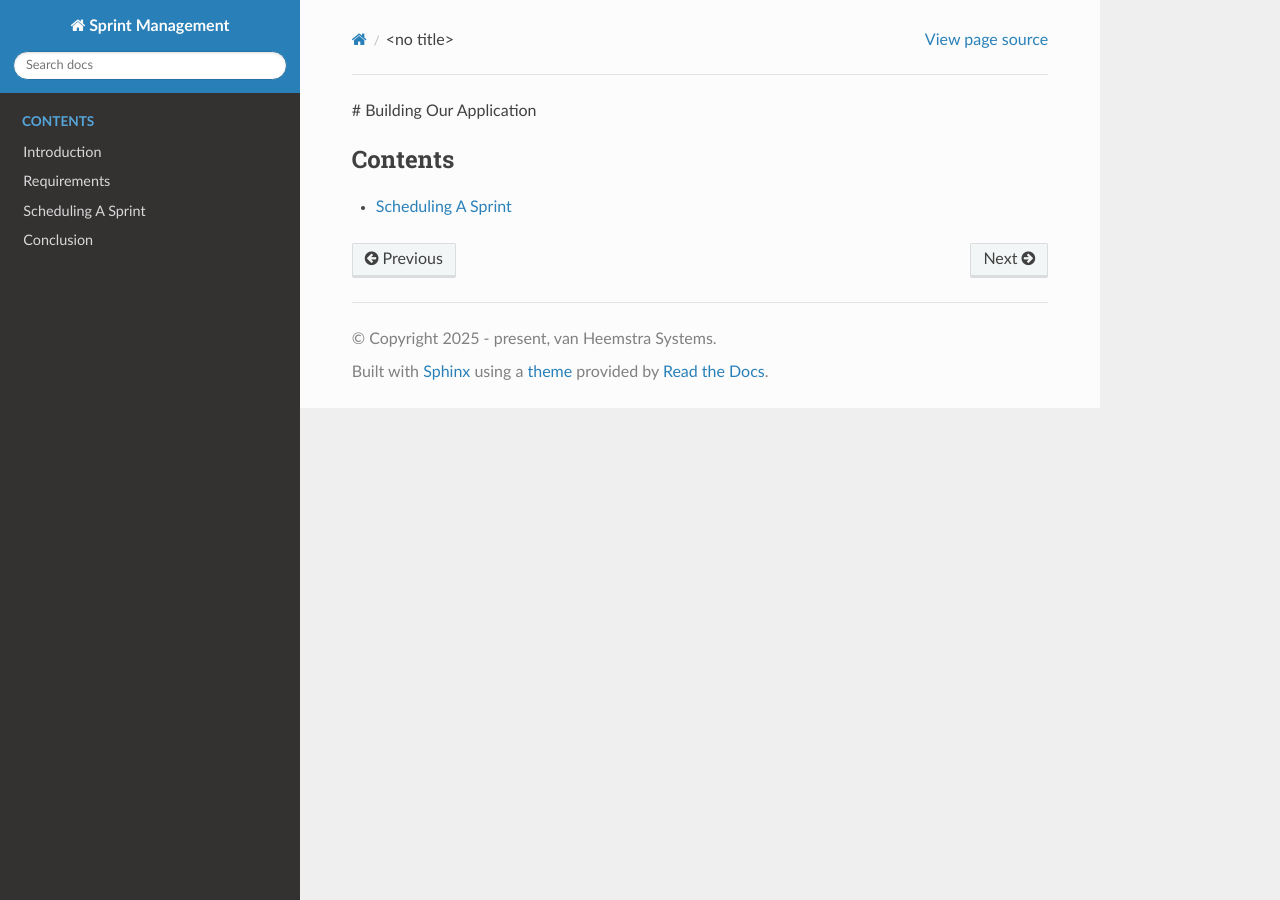
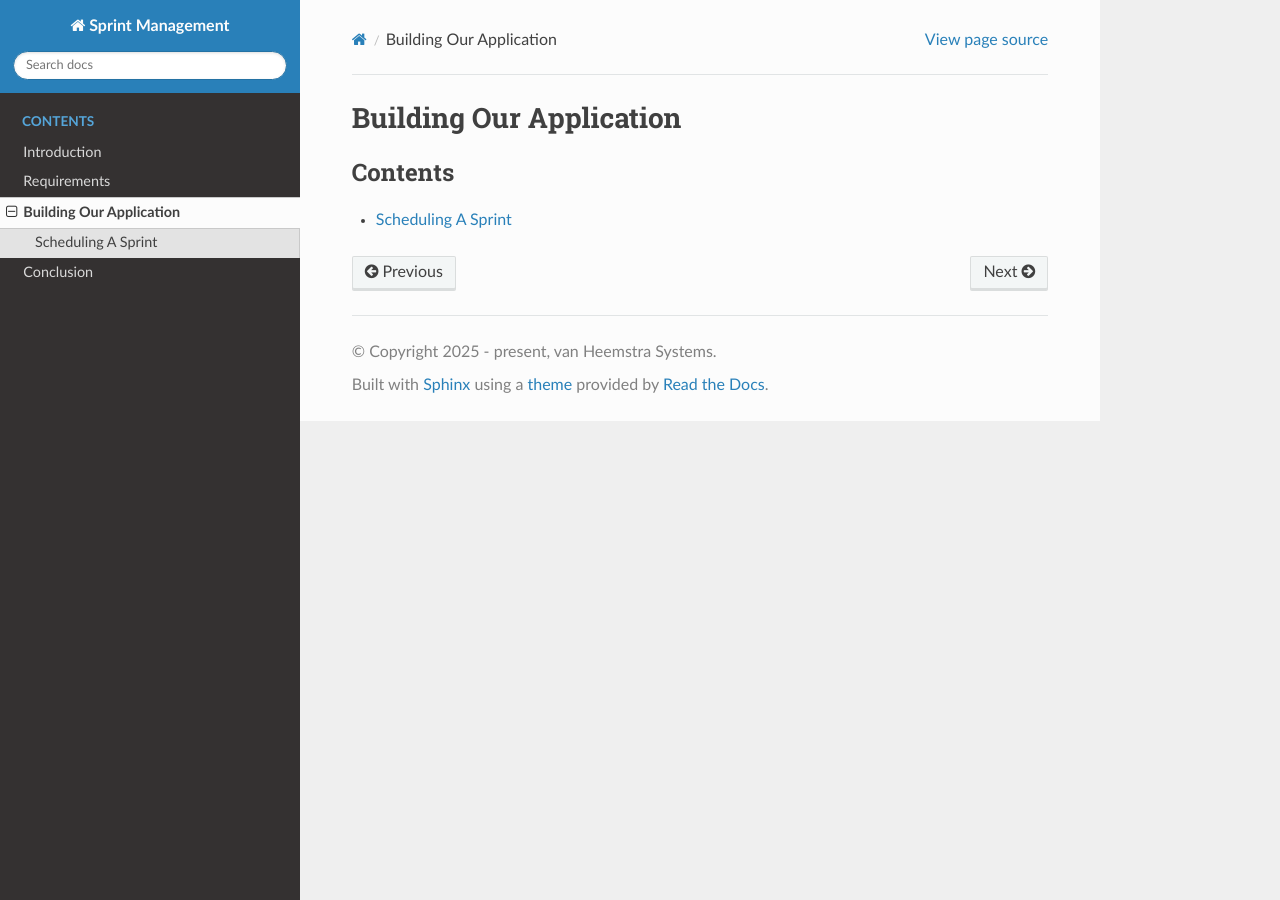
Before and after one commit to vanHeemstraSystems/sprint-management, a Sphinx documentation site: the page built from docs/source/300/index.rst, in a window 1280 px wide. Built offline with Sphinx 7.4.7 and the Read the Docs theme 3.1.0, drawn with Linux system fonts in a browser that asks for light colours.

Commit message:
Format title from markdown to rst

```diff
--- a/docs/source/300/index.rst
+++ b/docs/source/300/index.rst
@@ -1,4 +1,5 @@
-# Building Our Application
+Building Our Application
+=========================
 
 .. toctree::
    :maxdepth: 1
```
